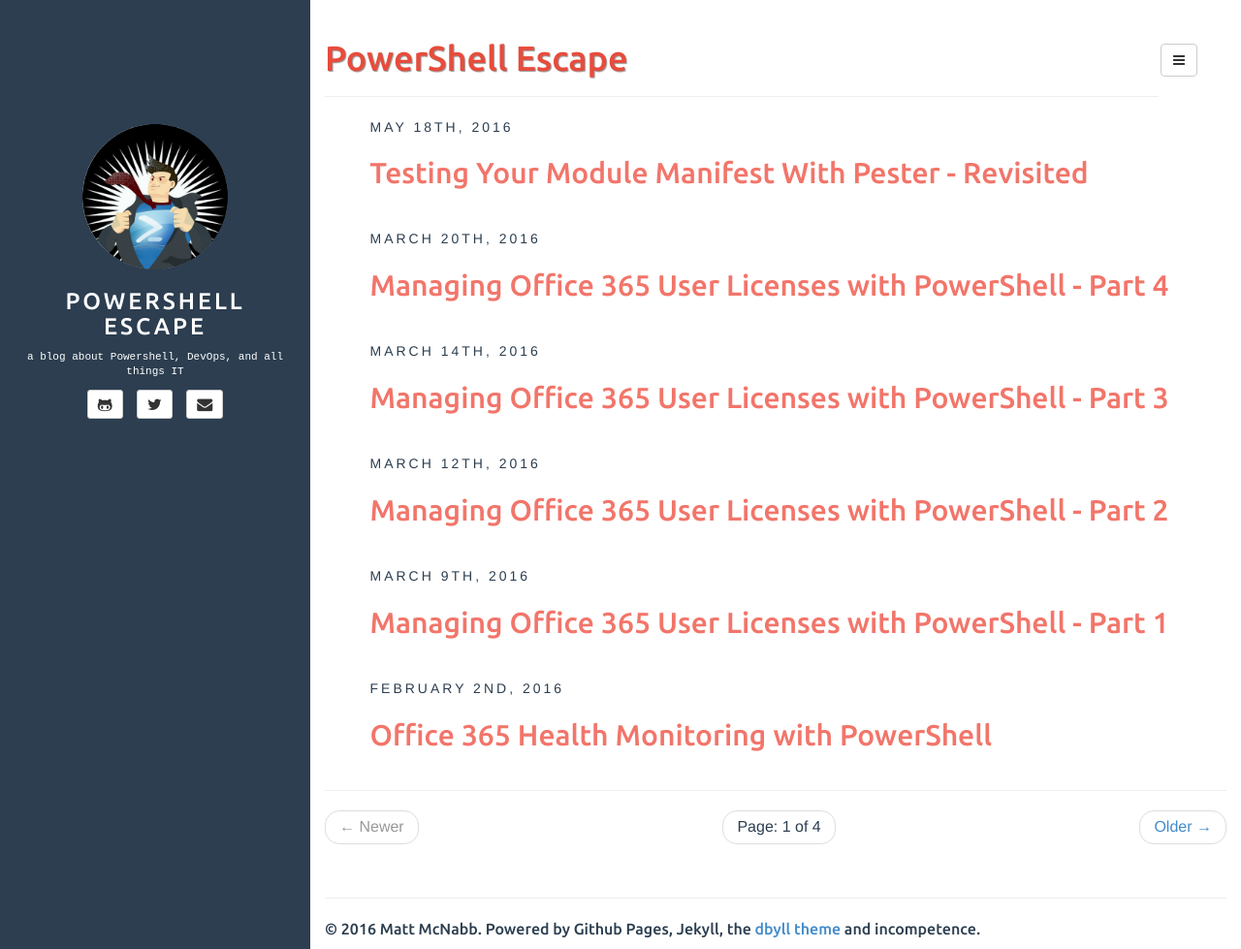
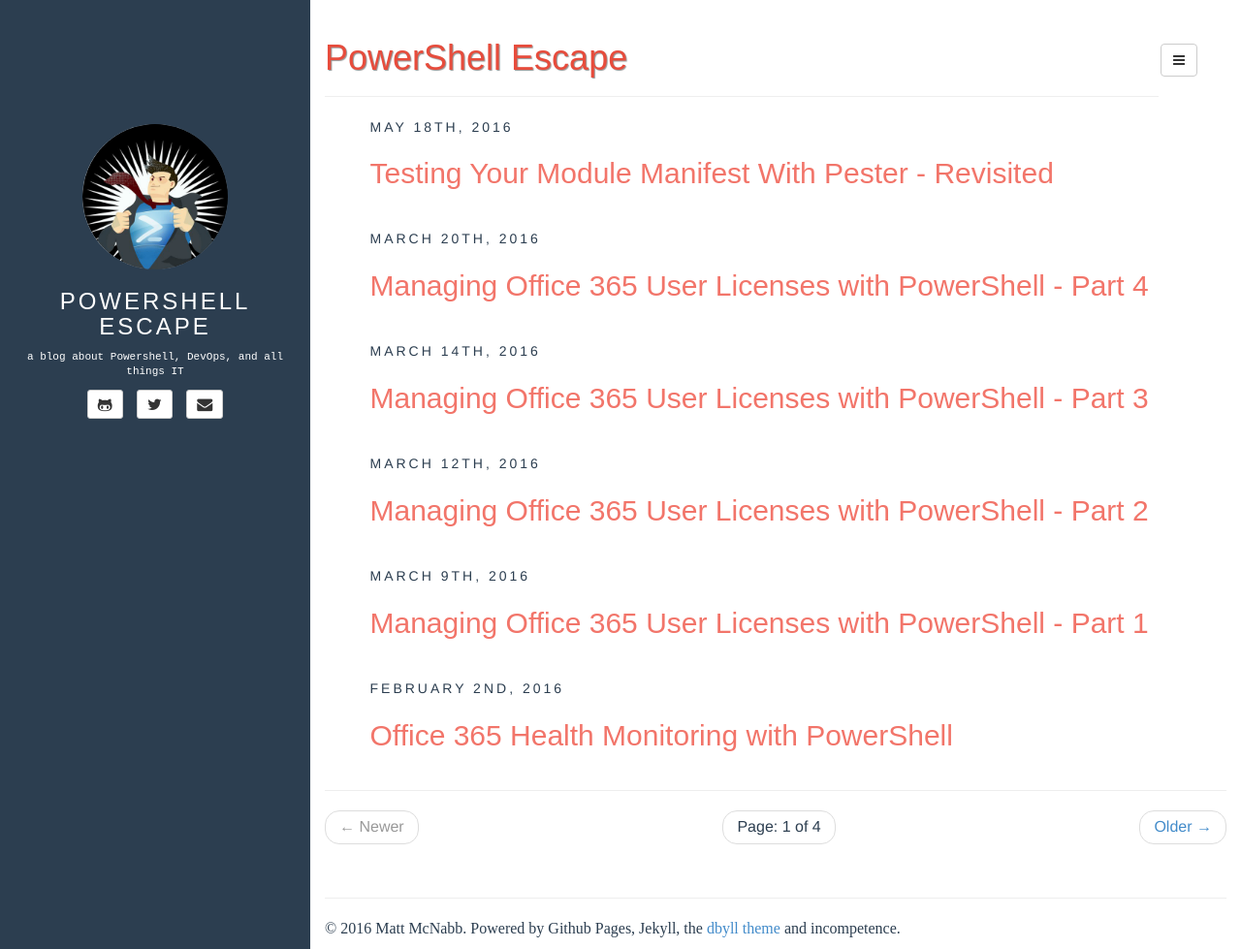
Before and after one commit to mattmcnabb/mattmcnabb.github.io, a Jekyll site: the page built from index.html, in a window 1280 px wide and 979 px high. Shown: the whole window at 97% size. Built offline with Jekyll 4.4.1, drawn with Linux system fonts in a browser that asks for light colours; the list of posts is cut into pages by our own code.

Commit message:
Update fonts

```diff
--- a/assets/css/style.css
+++ b/assets/css/style.css
@@ -1,4 +1,6 @@
 @import url(http://fonts.googleapis.com/css?family=Ubuntu:500&subset=latin,latin-ext);
+@import url(http://fonts.googleapis.com/css?family=Source Code Pro:500&subset=latin,latin-ext);
+@import url(http://fonts.googleapis.com/css?family=Source Sans Pro:500&subset=latin,latin-ext);
 
 /* customizations */
 pre code.language-console
@@ -7,6 +9,7 @@ pre code.language-console
     padding: 1em 1em;
 	background: #000080;
     color: #edeef0;
+	font-family: "Source Code Pro";
 	font-size: 16px;
     margin-bottom: 1.3em;
 	font-weight: normal;
@@ -20,6 +23,7 @@ pre code.language-consoleerror
     padding: 1em 1em;
 	background: #000080;
     color: #f00000;
+	font-family: "Source Code Pro";
 	font-size: 16px;
     margin-bottom: 1.3em;
 	font-weight: normal;
@@ -31,6 +35,7 @@ pre
 {
 	border: none;
 	background-color: #ffffff;
+	font-family: "Source Code Pro";
 	font-size: 16px;
 }
 /* end customizations */
@@ -152,14 +157,14 @@ article.home div a, article.home pre a { color: #2c3e50; }
 article.home div a:hover, article.home pre a:hover { color: #2c3e50; text-decoration: none; }
 article img { max-width: 100%; }
 
-h1,h2,h3,h4,h5,h6 { font-family: 'Ubuntu', sans-serif; }
+h1,h2,h3,h4,h5,h6 { font-family: 'Source Sans Pro', sans-serif; }
 article.home h1,
 article.home h2,
 article.home h3,
 article.home h4,
 article.home h5,
 article.home h6 {
-	font-family: 'Ubuntu', sans-serif;
+	font-family: 'Source Sans Pro', sans-serif;
 	color: #f2756a;
 }
 
@@ -183,7 +188,7 @@ article.home h4 a:hover {
 
 footer {
 	padding-top: 15px;
-	font-family: 'Ubuntu';
+	font-family: 'Source Sans Pro';
 }
 
 /* nav-vertical-tabs component */
```
